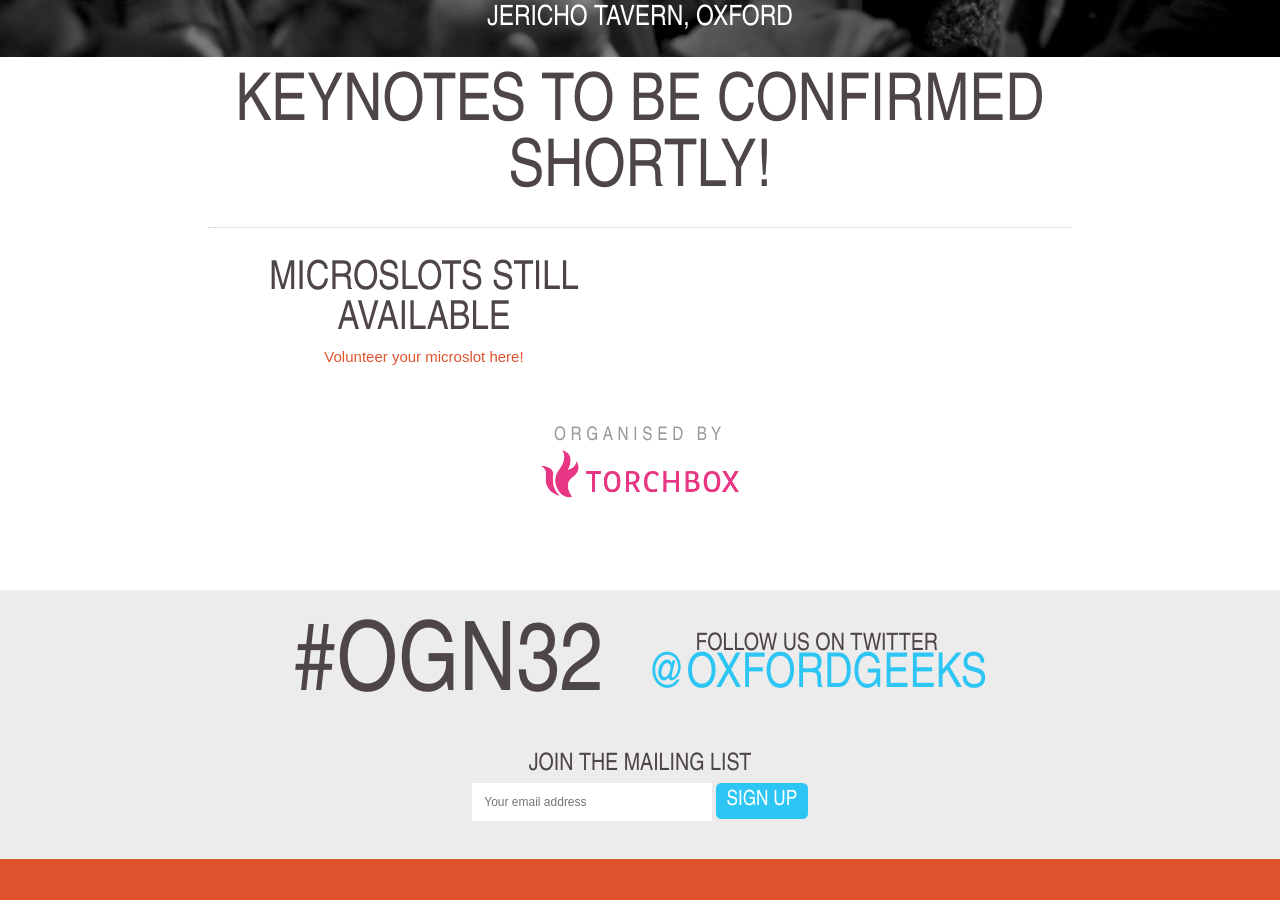
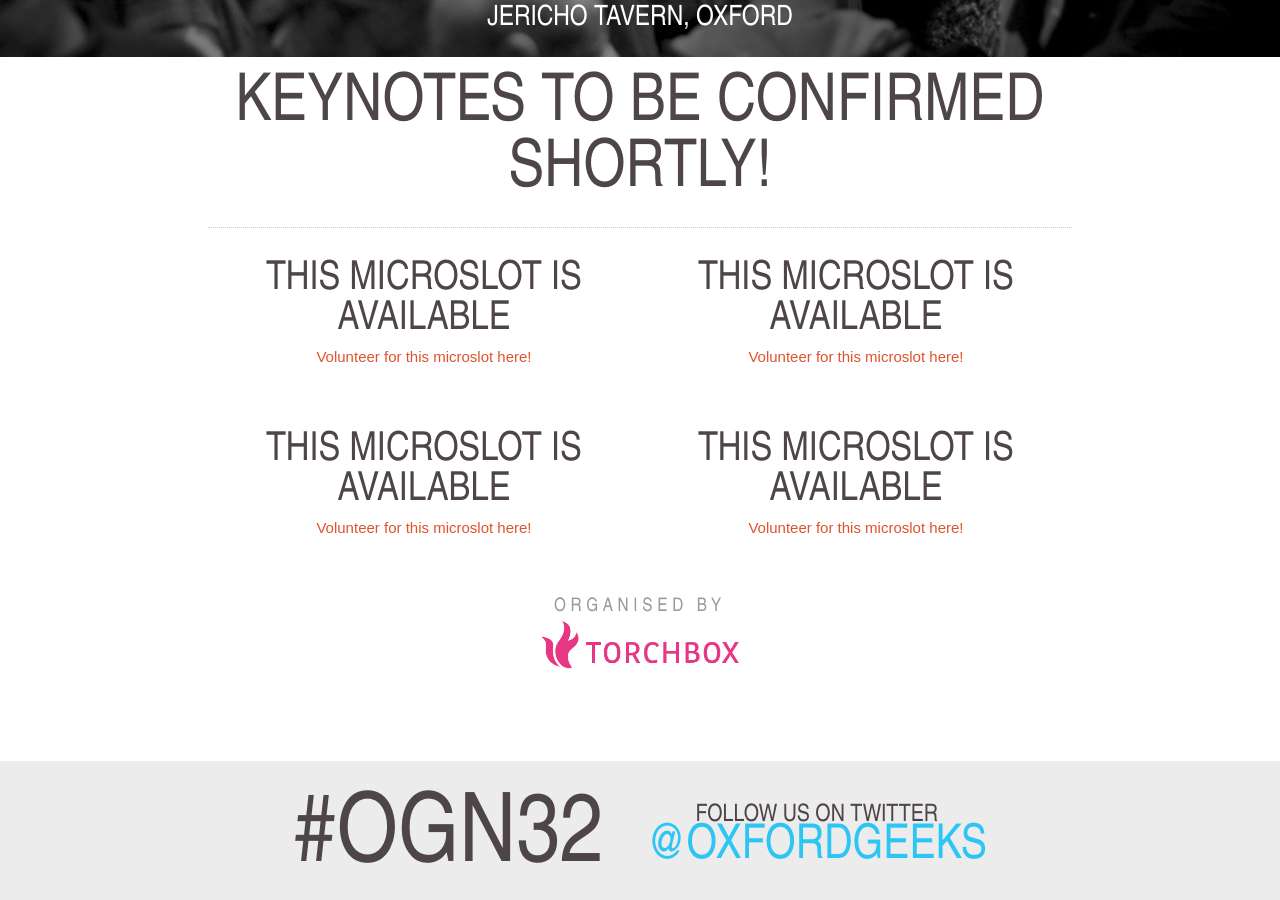
Before and after one commit to torchbox/ogn, a Jekyll site: the page built from _posts/2013-08-07-ogn32.markdown, in a window 1280 px wide and 900 px high, scrolled down 424 px. Built offline with Jekyll 4.4.1, drawn with Linux system fonts in a browser that asks for light colours; nearby versions of some CDN libraries; Markdown is read by kramdown in place of the engine named in the settings.

Commit message:
Update 2013-08-07-ogn32.markdown
Added multiple microslot vacancies

```diff
--- a/_posts/2013-08-07-ogn32.markdown
+++ b/_posts/2013-08-07-ogn32.markdown
@@ -34,7 +34,19 @@
 
 <ul class="microslots">
     <li itemprop="performer" itemscope="itemscope" itemtype="http://schema.org/Person">
-        <h2 itemprop="name">Microslots still available</h2>
-        <p><a href="http://bit.ly/ogn-microslot">Volunteer your microslot here!</a></p>
+        <h2 itemprop="name">This microslot is available</h2>
+        <p><a href="http://bit.ly/ogn-microslot">Volunteer for this microslot here!</a></p>
+    </li>
+    <li itemprop="performer" itemscope="itemscope" itemtype="http://schema.org/Person">
+        <h2 itemprop="name">This microslot is available</h2>
+        <p><a href="http://bit.ly/ogn-microslot">Volunteer for this microslot here!</a></p>
+    </li>
+    <li itemprop="performer" itemscope="itemscope" itemtype="http://schema.org/Person">
+        <h2 itemprop="name">This microslot is available</h2>
+        <p><a href="http://bit.ly/ogn-microslot">Volunteer for this microslot here!</a></p>
+    </li>
+    <li itemprop="performer" itemscope="itemscope" itemtype="http://schema.org/Person">
+        <h2 itemprop="name">This microslot is available</h2>
+        <p><a href="http://bit.ly/ogn-microslot">Volunteer for this microslot here!</a></p>
     </li>
 </ul>
```
